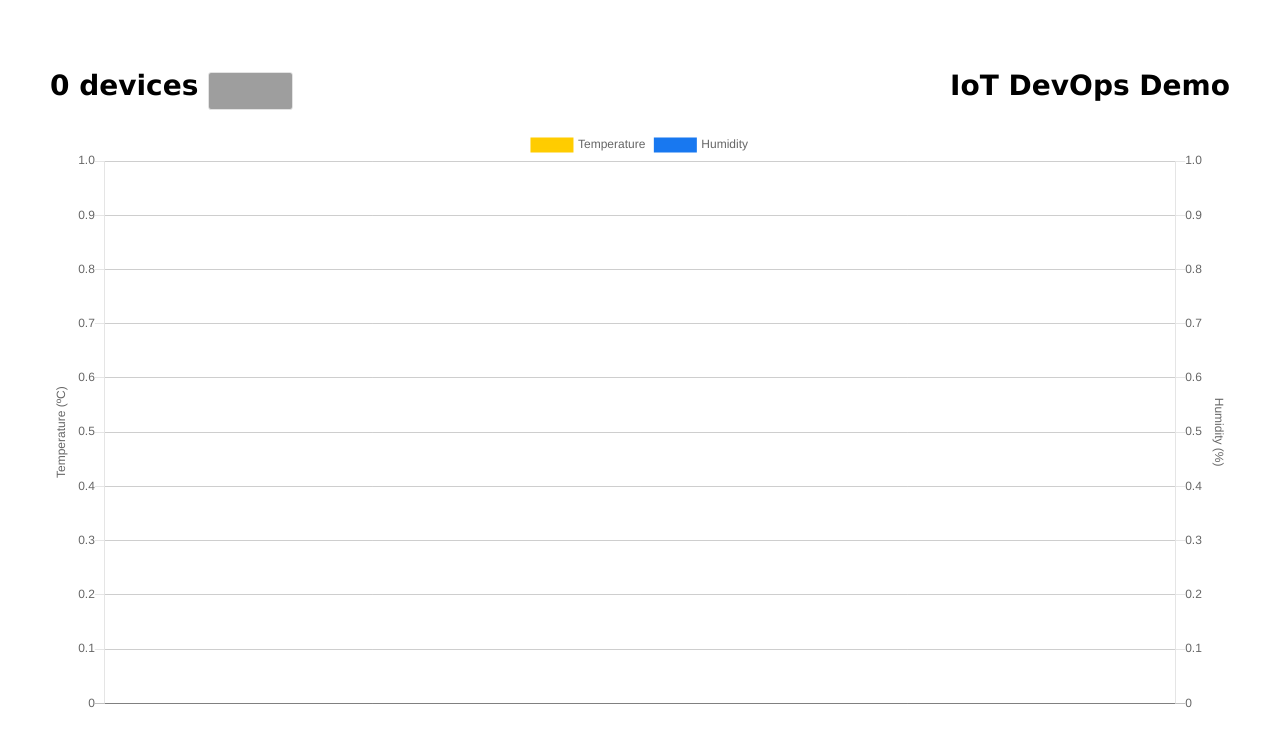
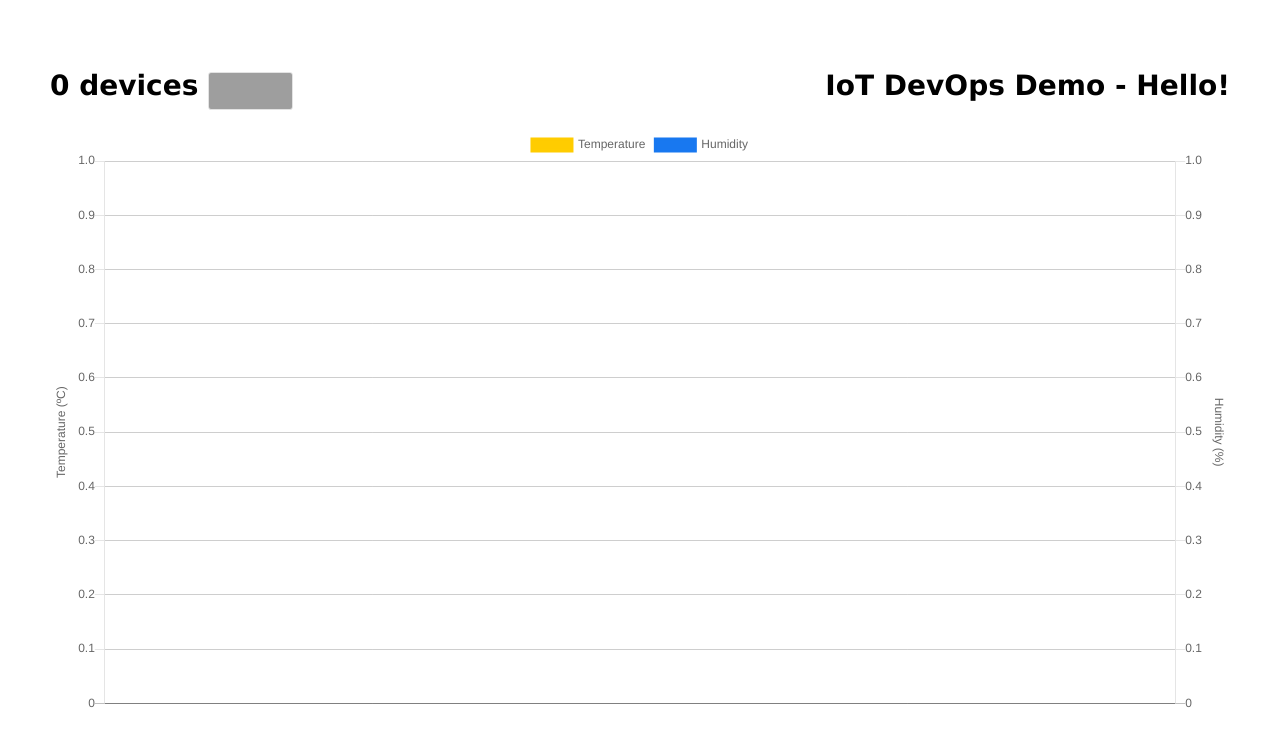
Before and after one commit to pjgpetecodes/iotdevopswebapp, a website: page public/index.html in a window 1280 px wide. Drawn offline with nearby package versions, Linux system fonts and the light colour scheme; grey boxes are pictures that could not be loaded.

Commit message:
Made a change

```diff
--- a/public/index.html
+++ b/public/index.html
@@ -20,7 +20,7 @@
             <span id="deviceCount">0 devices</span>
             <select id="listOfDevices" class="select_box"></select>
         </span>
-        <span>IoT DevOps Demo</span>
+        <span>IoT DevOps Demo - Hello!</span>
     </h1>
     <div>
         <canvas id="iotChart"></canvas>
```
